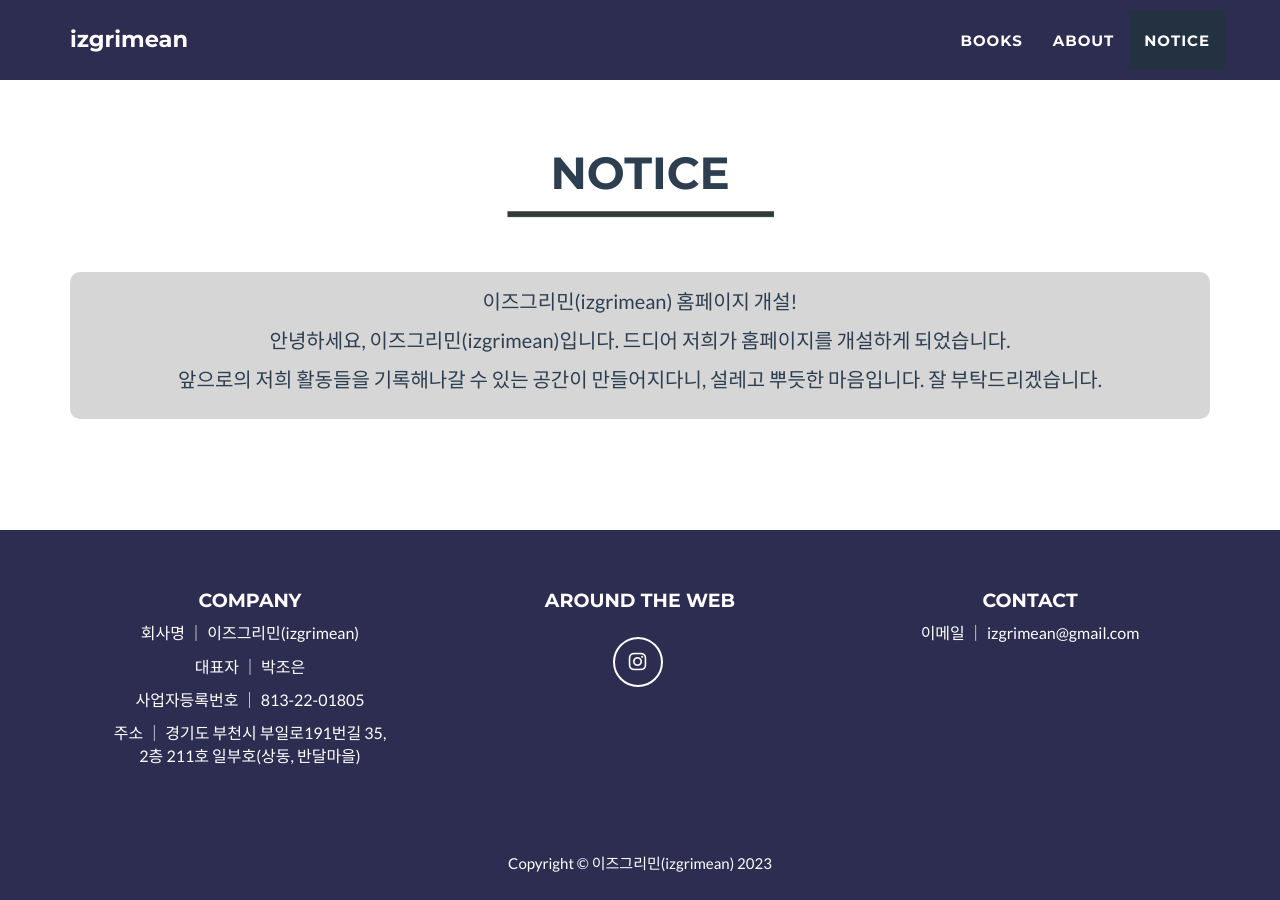
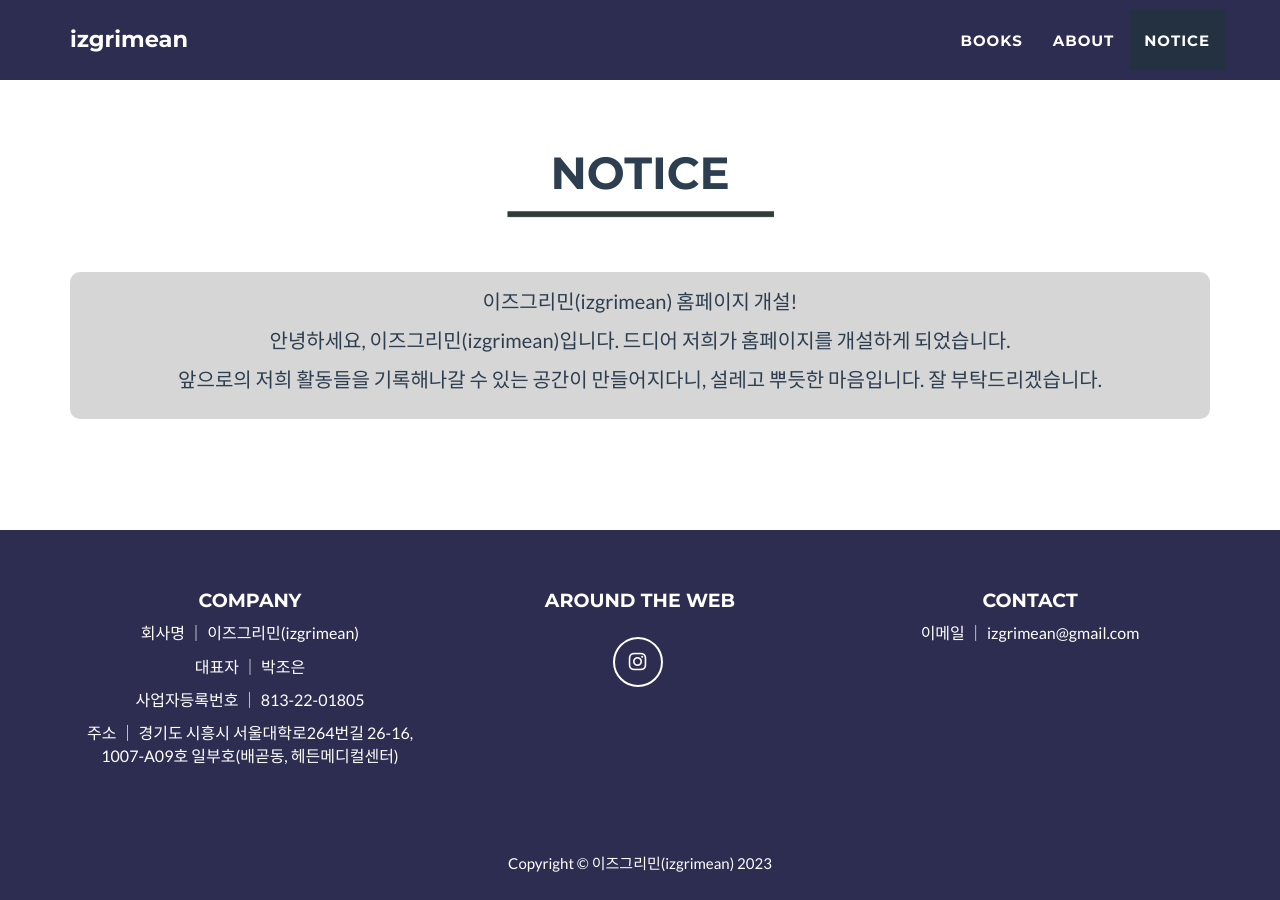
Before and after one commit to izgrimean/izgrimean.github.io, a Jekyll site: the page built from _posts/2014-07-18-project-1.markdown, in a window 1280 px wide and 900 px high, scrolled down 4188 px. Built offline with Jekyll 4.4.1, drawn with Linux system fonts in a browser that asks for light colours.

Commit message:
Update footer.html

```diff
--- a/_includes/footer.html
+++ b/_includes/footer.html
@@ -17,7 +17,7 @@
             <p style="font-size: 12pt;">회사명 ｜ 이즈그리민(izgrimean)</p>
             <p style="font-size: 12pt;">대표자 ｜ 박조은</p>
             <p style="font-size: 12pt;">사업자등록번호 ｜ 813-22-01805</p>
-            <p style="font-size: 12pt;">주소 ｜ 경기도 부천시 부일로191번길 35,<br/>2층 211호 일부호(상동, 반달마을)</p>
+            <p style="font-size: 12pt;">주소 ｜ 경기도 시흥시 서울대학로264번길 26-16, 1007-A09호 일부호(배곧동, 헤든메디컬센터)</p>
 
         </div>
         <div class="footer-col col-md-4">
```
